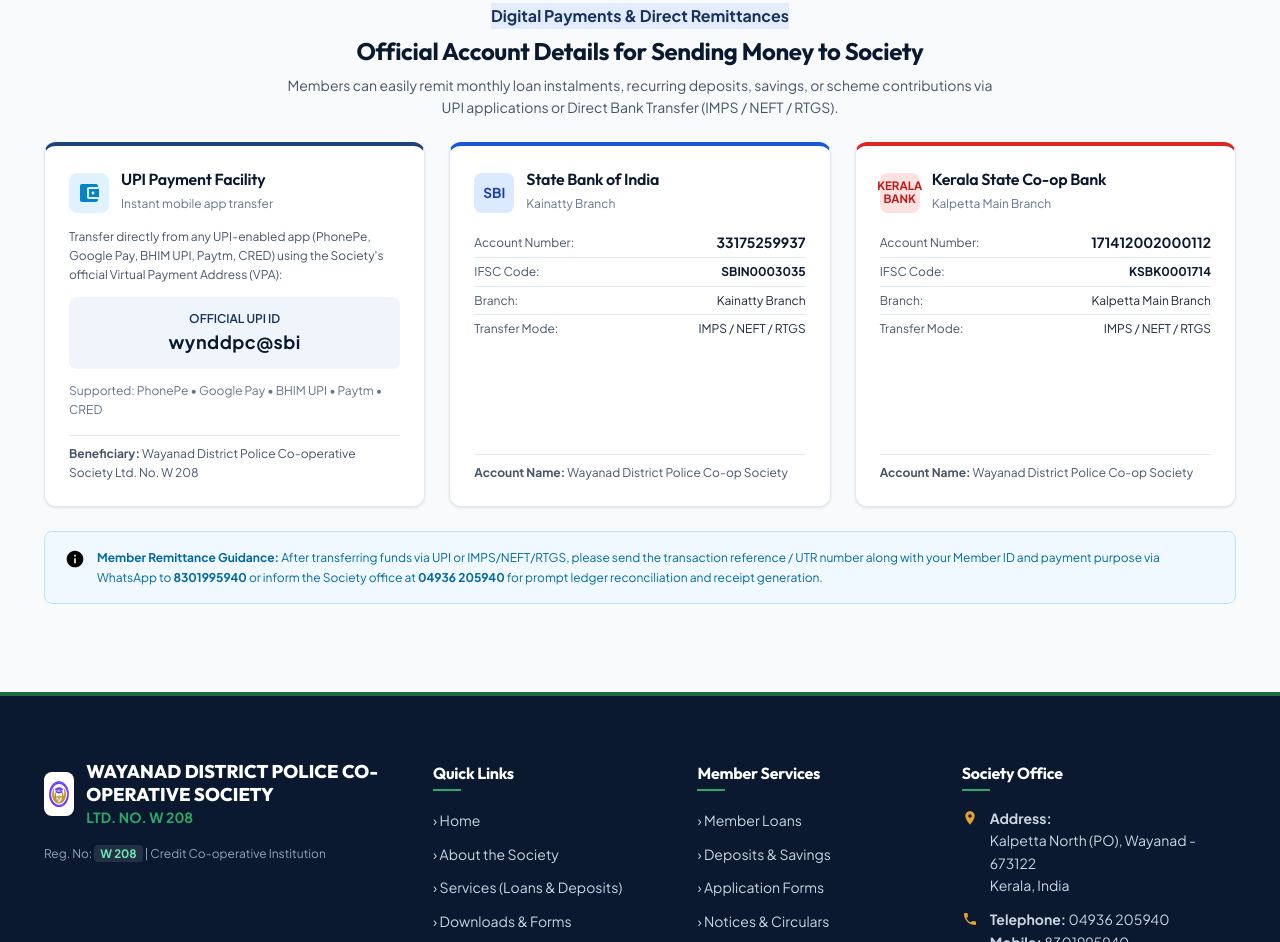
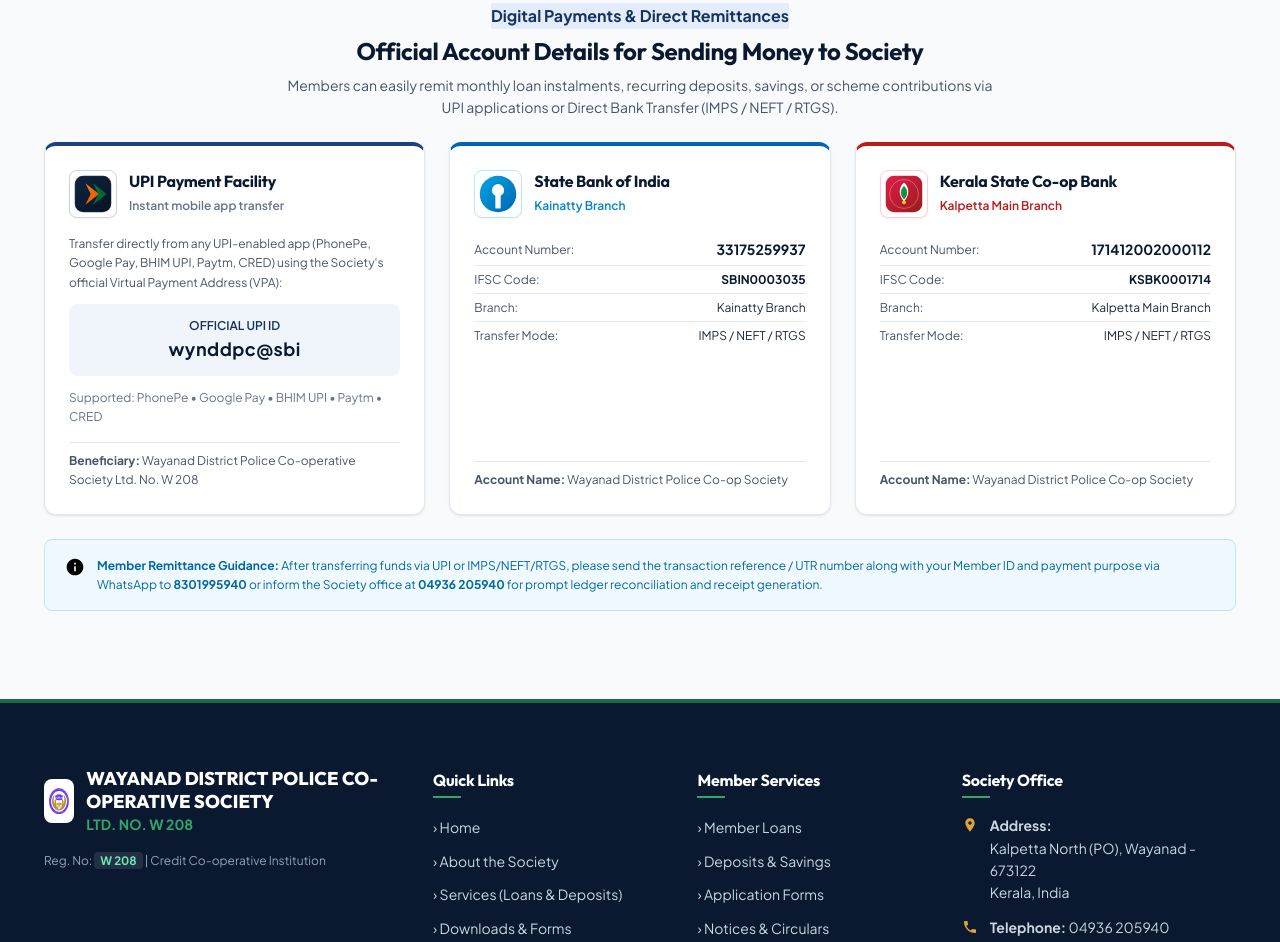
Before and after one commit to ashfeerka007-netizen/WDPCS-website, a plain HTML site: page contact.html in a window 1280 px wide. Shown: the part 1669-2611 px from the top of the page. Drawn offline with Linux system fonts and the light colour scheme.

Commit message:
feat(branding): add official bank logos for UPI, SBI, and Kerala Bank in payment information

```diff
--- a/contact.html
+++ b/contact.html
@@ -470,13 +470,13 @@
           <!-- Card 1: UPI Transfer -->
           <div class="card" style="border-top: 4px solid var(--color-primary-700); display: flex; flex-direction: column; justify-content: space-between;">
             <div>
-              <div style="display: flex; align-items: center; gap: var(--space-3); margin-bottom: var(--space-3);">
-                <div style="width: 40px; height: 40px; border-radius: var(--radius-md); background: #e0f2fe; color: #0284c7; display: flex; align-items: center; justify-content: center; font-weight: bold;">
-                  <svg style="width:24px; height:24px; fill:currentColor;" viewBox="0 0 24 24"><path d="M21 18v1c0 1.1-.9 2-2 2H5c-1.11 0-2-.9-2-2V5c0-1.1.89-2 2-2h14c1.1 0 2 .9 2 2v1h-9c-1.11 0-2 .9-2 2v8c0 1.1.89 2 2 2h9zm-9-2h10V8H12v8zm4-2.5c-.83 0-1.5-.67-1.5-1.5s.67-1.5 1.5-1.5 1.5.67 1.5 1.5-.67 1.5-1.5 1.5z"/></svg>
+              <div style="display: flex; align-items: center; gap: var(--space-3); margin-bottom: var(--space-4);">
+                <div style="width: 48px; height: 48px; border-radius: var(--radius-md); background: #ffffff; border: 1.5px solid #cbd5e1; display: flex; align-items: center; justify-content: center; padding: 4px; box-shadow: var(--shadow-xs); flex-shrink: 0;">
+                  <img src="assets/images/upi-icon.svg" alt="UPI Official Logo" style="width: 100%; height: 100%; object-fit: contain;">
                 </div>
                 <div>
-                  <h3 style="font-size: var(--text-base); color: var(--color-primary-950); margin: 0;">UPI Payment Facility</h3>
-                  <span style="font-size: var(--text-xs); color: var(--color-neutral-500);">Instant mobile app transfer</span>
+                  <h3 style="font-size: var(--text-base); color: var(--color-primary-950); margin: 0; font-weight: 700;">UPI Payment Facility</h3>
+                  <span style="font-size: var(--text-xs); color: var(--color-neutral-500); font-weight: 600;">Instant mobile app transfer</span>
                 </div>
               </div>
               <p style="font-size: var(--text-xs); color: var(--color-neutral-600); margin-bottom: var(--space-3);">
@@ -496,15 +496,15 @@
           </div>
 
           <!-- Card 2: State Bank of India -->
-          <div class="card" style="border-top: 4px solid #1a56db; display: flex; flex-direction: column; justify-content: space-between;">
+          <div class="card" style="border-top: 4px solid #0066b2; display: flex; flex-direction: column; justify-content: space-between;">
             <div>
-              <div style="display: flex; align-items: center; gap: var(--space-3); margin-bottom: var(--space-3);">
-                <div style="width: 40px; height: 40px; border-radius: var(--radius-md); background: #dbeafe; color: #1e40af; display: flex; align-items: center; justify-content: center; font-weight: 800; font-size: 0.85rem;">
-                  SBI
+              <div style="display: flex; align-items: center; gap: var(--space-3); margin-bottom: var(--space-4);">
+                <div style="width: 48px; height: 48px; border-radius: var(--radius-md); background: #ffffff; border: 1.5px solid #bae6fd; display: flex; align-items: center; justify-content: center; padding: 4px; box-shadow: var(--shadow-xs); flex-shrink: 0;">
+                  <img src="assets/images/bank-sbi-icon.svg" alt="State Bank of India Official Logo" style="width: 100%; height: 100%; object-fit: contain;">
                 </div>
                 <div>
-                  <h3 style="font-size: var(--text-base); color: var(--color-primary-950); margin: 0;">State Bank of India</h3>
-                  <span style="font-size: var(--text-xs); color: var(--color-neutral-500);">Kainatty Branch</span>
+                  <h3 style="font-size: var(--text-base); color: var(--color-primary-950); margin: 0; font-weight: 700;">State Bank of India</h3>
+                  <span style="font-size: var(--text-xs); color: #0284c7; font-weight: 600;">Kainatty Branch</span>
                 </div>
               </div>
               <table style="width: 100%; font-size: var(--text-xs); border-collapse: collapse; line-height: 1.6;">
@@ -534,15 +534,15 @@
           </div>
 
           <!-- Card 3: Kerala Bank -->
-          <div class="card" style="border-top: 4px solid #dc2626; display: flex; flex-direction: column; justify-content: space-between;">
+          <div class="card" style="border-top: 4px solid #b91c1c; display: flex; flex-direction: column; justify-content: space-between;">
             <div>
-              <div style="display: flex; align-items: center; gap: var(--space-3); margin-bottom: var(--space-3);">
-                <div style="width: 40px; height: 40px; border-radius: var(--radius-md); background: #fee2e2; color: #b91c1c; display: flex; align-items: center; justify-content: center; font-weight: 800; font-size: 0.72rem; text-align:center; line-height: 1.1;">
-                  KERALA BANK
+              <div style="display: flex; align-items: center; gap: var(--space-3); margin-bottom: var(--space-4);">
+                <div style="width: 48px; height: 48px; border-radius: var(--radius-md); background: #ffffff; border: 1.5px solid #fecdd3; display: flex; align-items: center; justify-content: center; padding: 4px; box-shadow: var(--shadow-xs); flex-shrink: 0;">
+                  <img src="assets/images/bank-kerala-icon.svg" alt="Kerala State Co-op Bank Official Logo" style="width: 100%; height: 100%; object-fit: contain;">
                 </div>
                 <div>
-                  <h3 style="font-size: var(--text-base); color: var(--color-primary-950); margin: 0;">Kerala State Co-op Bank</h3>
-                  <span style="font-size: var(--text-xs); color: var(--color-neutral-500);">Kalpetta Main Branch</span>
+                  <h3 style="font-size: var(--text-base); color: var(--color-primary-950); margin: 0; font-weight: 700;">Kerala State Co-op Bank</h3>
+                  <span style="font-size: var(--text-xs); color: #b91c1c; font-weight: 600;">Kalpetta Main Branch</span>
                 </div>
               </div>
               <table style="width: 100%; font-size: var(--text-xs); border-collapse: collapse; line-height: 1.6;">
```
Also changed, not shown: test_suite.js (+9 -0 lines), assets/images/bank-kerala-icon.svg (added), assets/images/bank-kerala-logo.svg (added), assets/images/bank-sbi-icon.svg (added), assets/images/bank-sbi-logo.svg (added), assets/images/upi-icon.svg (added), assets/images/upi-logo.svg (added).
